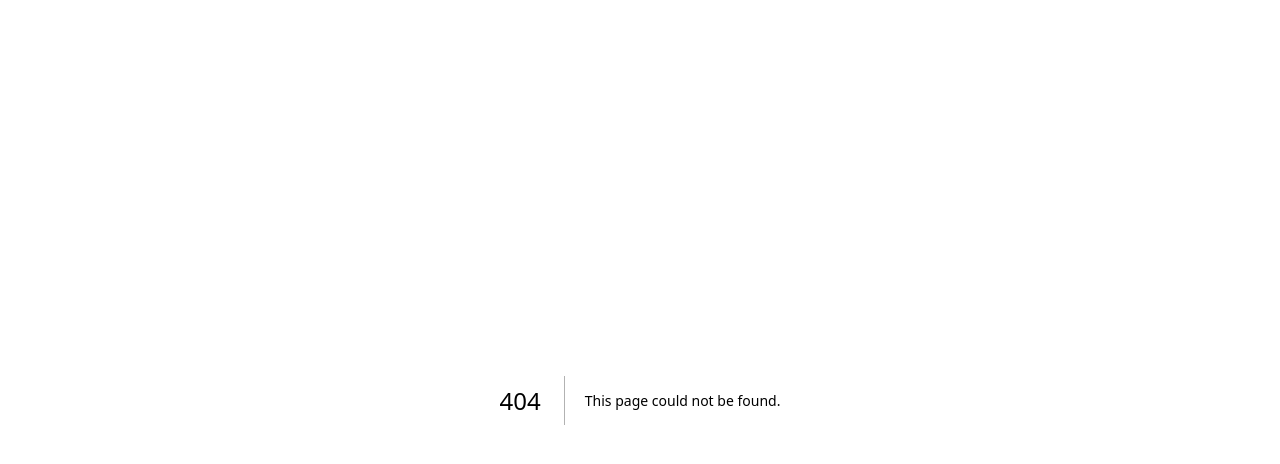
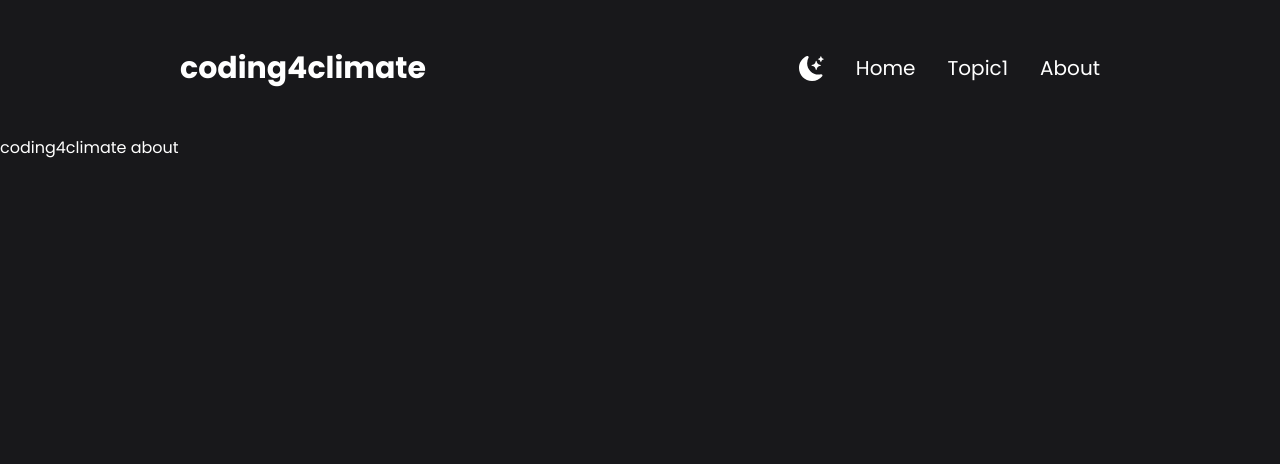
Before and after one commit to linux-07/coding4climate, a Next.js app: page /about in a window 1280 px wide. Before the commit this address had no page. Shown: the top 464 px of the page. Built offline with nearby package versions, Linux system fonts and the light colour scheme.

Commit message:
Navbar, and dark mode toggle button

```diff
--- /dev/null
+++ b/src/app/about/page.js
@@ -0,0 +1,14 @@
+
+export default function About() {
+
+  return (
+    <main>
+      coding4climate about
+    </main>
+  );
+}
+
+export const metadata = {
+  title: "About - coding4climate | Arnav Nagpurkar",
+  description: "About Page of coding4climate website created by Arnav Nagpurkar",
+};
--- a/src/app/globals.css
+++ b/src/app/globals.css
@@ -1,33 +1,12 @@
+/* Import poppins */
+@import url('https://fonts.googleapis.com/css2?family=Poppins:ital,wght@0,100;0,200;0,300;0,400;0,500;0,600;0,700;0,800;0,900;1,100;1,200;1,300;1,400;1,500;1,600;1,700;1,800;1,900&display=swap');
+
+/* Tailwind */
 @tailwind base;
 @tailwind components;
 @tailwind utilities;
 
-:root {
-  --foreground-rgb: 0, 0, 0;
-  --background-start-rgb: 214, 219, 220;
-  --background-end-rgb: 255, 255, 255;
+/* Apply Poppins */
+* {
+  font-family: 'Poppins', sans-serif;
 }
-
-@media (prefers-color-scheme: dark) {
-  :root {
-    --foreground-rgb: 255, 255, 255;
-    --background-start-rgb: 0, 0, 0;
-    --background-end-rgb: 0, 0, 0;
-  }
-}
-
-body {
-  color: rgb(var(--foreground-rgb));
-  background: linear-gradient(
-      to bottom,
-      transparent,
-      rgb(var(--background-end-rgb))
-    )
-    rgb(var(--background-start-rgb));
-}
-
-@layer utilities {
-  .text-balance {
-    text-wrap: balance;
-  }
-}
--- a/src/app/layout.js
+++ b/src/app/layout.js
@@ -1,17 +1,18 @@
-import { Inter } from "next/font/google";
 import "./globals.css";
-
-const inter = Inter({ subsets: ["latin"] });
+import Navbar from "@/components/Navbar";
 
 export const metadata = {
-  title: "Create Next App",
-  description: "Generated by create next app",
+  title: "coding4climate | Arnav Nagpurkar",
+  description: "coding4climate website created by Arnav Nagpurkar",
 };
 
 export default function RootLayout({ children }) {
   return (
-    <html lang="en">
-      <body className={inter.className}>{children}</body>
+    <html lang="en" className="dark">
+      <body className="dark:bg-zinc-900 dark:text-white bg-slate-100 text-black">
+        <Navbar />
+        {children}
+      </body>
     </html>
   );
 }
--- a/src/app/page.js
+++ b/src/app/page.js
@@ -1,113 +1,10 @@
-import Image from "next/image";
+"use client"
 
 export default function Home() {
+
   return (
-    <main className="flex min-h-screen flex-col items-center justify-between p-24">
-      <div className="z-10 max-w-5xl w-full items-center justify-between font-mono text-sm lg:flex">
-        <p className="fixed left-0 top-0 flex w-full justify-center border-b border-gray-300 bg-gradient-to-b from-zinc-200 pb-6 pt-8 backdrop-blur-2xl dark:border-neutral-800 dark:bg-zinc-800/30 dark:from-inherit lg:static lg:w-auto  lg:rounded-xl lg:border lg:bg-gray-200 lg:p-4 lg:dark:bg-zinc-800/30">
-          Get started by editing&nbsp;
-          <code className="font-mono font-bold">src/app/page.js</code>
-        </p>
-        <div className="fixed bottom-0 left-0 flex h-48 w-full items-end justify-center bg-gradient-to-t from-white via-white dark:from-black dark:via-black lg:static lg:h-auto lg:w-auto lg:bg-none">
-          <a
-            className="pointer-events-none flex place-items-center gap-2 p-8 lg:pointer-events-auto lg:p-0"
-            href="https://vercel.com?utm_source=create-next-app&utm_medium=appdir-template&utm_campaign=create-next-app"
-            target="_blank"
-            rel="noopener noreferrer"
-          >
-            By{" "}
-            <Image
-              src="/vercel.svg"
-              alt="Vercel Logo"
-              className="dark:invert"
-              width={100}
-              height={24}
-              priority
-            />
-          </a>
-        </div>
-      </div>
-
-      <div className="relative flex place-items-center before:absolute before:h-[300px] before:w-full sm:before:w-[480px] before:-translate-x-1/2 before:rounded-full before:bg-gradient-radial before:from-white before:to-transparent before:blur-2xl before:content-[''] after:absolute after:-z-20 after:h-[180px] after:w-full sm:after:w-[240px] after:translate-x-1/3 after:bg-gradient-conic after:from-sky-200 after:via-blue-200 after:blur-2xl after:content-[''] before:dark:bg-gradient-to-br before:dark:from-transparent before:dark:to-blue-700 before:dark:opacity-10 after:dark:from-sky-900 after:dark:via-[#0141ff] after:dark:opacity-40 before:lg:h-[360px] z-[-1]">
-        <Image
-          className="relative dark:drop-shadow-[0_0_0.3rem_#ffffff70] dark:invert"
-          src="/next.svg"
-          alt="Next.js Logo"
-          width={180}
-          height={37}
-          priority
-        />
-      </div>
-
-      <div className="mb-32 grid text-center lg:max-w-5xl lg:w-full lg:mb-0 lg:grid-cols-4 lg:text-left">
-        <a
-          href="https://nextjs.org/docs?utm_source=create-next-app&utm_medium=appdir-template&utm_campaign=create-next-app"
-          className="group rounded-lg border border-transparent px-5 py-4 transition-colors hover:border-gray-300 hover:bg-gray-100 hover:dark:border-neutral-700 hover:dark:bg-neutral-800/30"
-          target="_blank"
-          rel="noopener noreferrer"
-        >
-          <h2 className={`mb-3 text-2xl font-semibold`}>
-            Docs{" "}
-            <span className="inline-block transition-transform group-hover:translate-x-1 motion-reduce:transform-none">
-              -&gt;
-            </span>
-          </h2>
-          <p className={`m-0 max-w-[30ch] text-sm opacity-50`}>
-            Find in-depth information about Next.js features and API.
-          </p>
-        </a>
-
-        <a
-          href="https://nextjs.org/learn?utm_source=create-next-app&utm_medium=appdir-template-tw&utm_campaign=create-next-app"
-          className="group rounded-lg border border-transparent px-5 py-4 transition-colors hover:border-gray-300 hover:bg-gray-100 hover:dark:border-neutral-700 hover:dark:bg-neutral-800 hover:dark:bg-opacity-30"
-          target="_blank"
-          rel="noopener noreferrer"
-        >
-          <h2 className={`mb-3 text-2xl font-semibold`}>
-            Learn{" "}
-            <span className="inline-block transition-transform group-hover:translate-x-1 motion-reduce:transform-none">
-              -&gt;
-            </span>
-          </h2>
-          <p className={`m-0 max-w-[30ch] text-sm opacity-50`}>
-            Learn about Next.js in an interactive course with&nbsp;quizzes!
-          </p>
-        </a>
-
-        <a
-          href="https://vercel.com/templates?framework=next.js&utm_source=create-next-app&utm_medium=appdir-template&utm_campaign=create-next-app"
-          className="group rounded-lg border border-transparent px-5 py-4 transition-colors hover:border-gray-300 hover:bg-gray-100 hover:dark:border-neutral-700 hover:dark:bg-neutral-800/30"
-          target="_blank"
-          rel="noopener noreferrer"
-        >
-          <h2 className={`mb-3 text-2xl font-semibold`}>
-            Templates{" "}
-            <span className="inline-block transition-transform group-hover:translate-x-1 motion-reduce:transform-none">
-              -&gt;
-            </span>
-          </h2>
-          <p className={`m-0 max-w-[30ch] text-sm opacity-50`}>
-            Explore starter templates for Next.js.
-          </p>
-        </a>
-
-        <a
-          href="https://vercel.com/new?utm_source=create-next-app&utm_medium=appdir-template&utm_campaign=create-next-app"
-          className="group rounded-lg border border-transparent px-5 py-4 transition-colors hover:border-gray-300 hover:bg-gray-100 hover:dark:border-neutral-700 hover:dark:bg-neutral-800/30"
-          target="_blank"
-          rel="noopener noreferrer"
-        >
-          <h2 className={`mb-3 text-2xl font-semibold`}>
-            Deploy{" "}
-            <span className="inline-block transition-transform group-hover:translate-x-1 motion-reduce:transform-none">
-              -&gt;
-            </span>
-          </h2>
-          <p className={`m-0 max-w-[30ch] text-sm opacity-50 text-balance`}>
-            Instantly deploy your Next.js site to a shareable URL with Vercel.
-          </p>
-        </a>
-      </div>
+    <main>
+      coding4climate home
     </main>
   );
 }
--- /dev/null
+++ b/src/components/Navbar.js
@@ -0,0 +1,47 @@
+"use client"
+import Image from "next/image"
+import Link from "next/link"
+
+const Navbar = () => {
+
+  const toggleDarkMode = () => {
+    const html = document.querySelector("html");
+    if (html.classList.contains('dark')) {
+      html.classList.remove('dark');
+      document.querySelector(".mode-img").style.filter = "invert(0)";
+    }
+    else {
+      html.classList.add('dark');
+      document.querySelector(".mode-img").style.filter = "invert(1)";
+    }
+  }
+
+  return (
+    <nav>
+      <div className="flex py-9 px-5 my-3 lg:w-3/4 mx-auto md:justify-between flex-col md:flex-row justify-center items-center">
+        <div className="logo lg:text-3xl text-2xl font-bold">
+          <Link href="/">coding4climate</Link>
+        </div>
+        <ul className='flex lg:gap-8 gap-3 items-center text-xl'>
+          <li className="hover:opacity-85 transition-all mt-2">
+            <button onClick={toggleDarkMode}>
+              <Image
+                className="mode-img"
+                src={"/assets/modeButton.svg"}
+                alt="mode-button"
+                width={25}
+                height={25}
+                style={{ filter: "invert(1)" }}
+              />
+            </button>
+          </li>
+          <li className='hover:font-semibold'><Link className="transition-all" href="/">Home</Link></li>
+          <li className='hover:font-semibold'><Link className="transition-all" href="/">Topic1</Link></li>
+          <li className='hover:font-semibold'><Link className="transition-all" href="/about">About</Link></li>
+        </ul>
+      </div>
+    </nav>
+  )
+}
+
+export default Navbar
--- a/tailwind.config.js
+++ b/tailwind.config.js
@@ -1,5 +1,6 @@
 /** @type {import('tailwindcss').Config} */
 module.exports = {
+  darkMode: 'class',
   content: [
     "./src/pages/**/*.{js,ts,jsx,tsx,mdx}",
     "./src/components/**/*.{js,ts,jsx,tsx,mdx}",
```
Also changed, not shown: public/assets/modeButton.svg (added).
